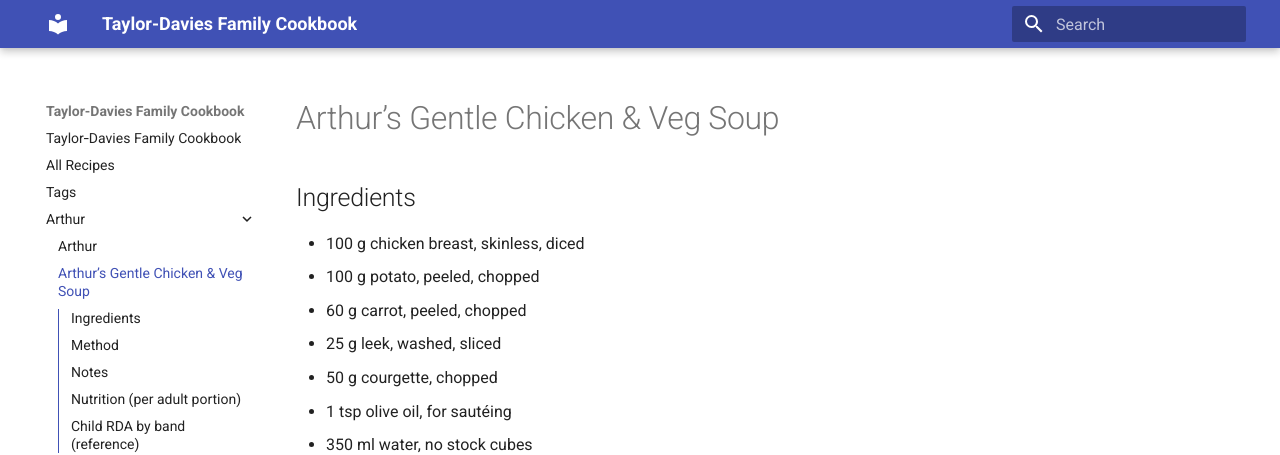
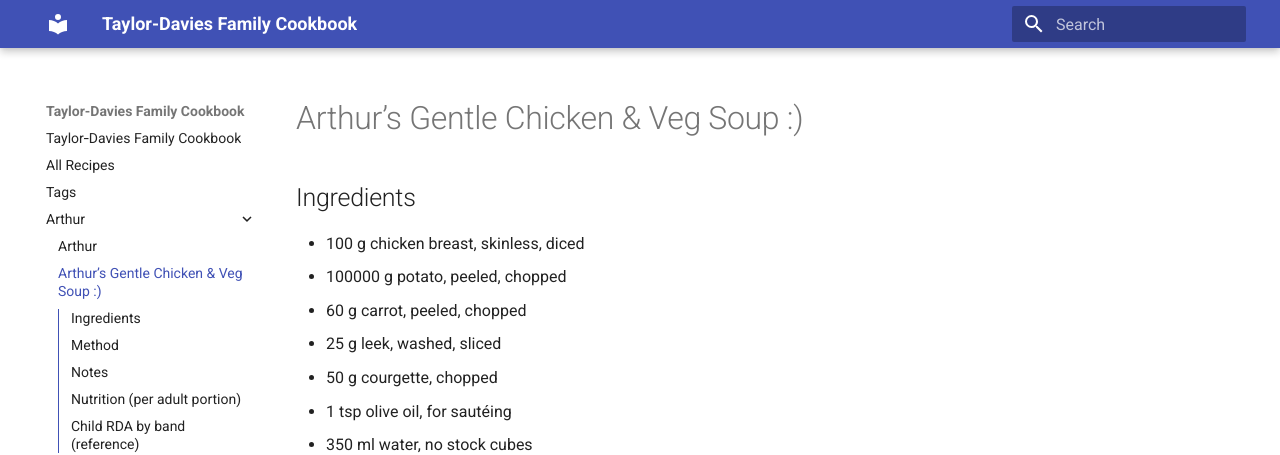
Before and after one commit to sjwdavies/cookbook, an MkDocs documentation site: the page built from recipes/arthur/arthur-gentle-chicken-veg-soup.md, in a window 1280 px wide and 900 px high. Shown: the top 455 px of the window. Built offline with MkDocs 1.6.1 and Material for MkDocs 9.7.7, drawn with Linux system fonts in a browser that asks for light colours.

Commit message:
chore: sync recipes + indexes

```diff
--- a/recipes/arthur/arthur-gentle-chicken-veg-soup.md
+++ b/recipes/arthur/arthur-gentle-chicken-veg-soup.md
@@ -1,5 +1,5 @@
 ---
-title: "Arthur’s Gentle Chicken & Veg Soup"
+title: "Arthur’s Gentle Chicken & Veg Soup :)"
 slug: "arthur-gentle-chicken-veg-soup"
 categories:
   - arthur
@@ -12,12 +12,13 @@ tags:
   - soup maker
 audience: Arthur (7–12 months, weaning)
 source: "/home/runner/work/cookbook/cookbook/data/recipes/arthur-gentle-chicken-veg-soup.json"
+source_digest: 4e16feaf3582c610b670afcdfa89f5fb8694dc5bbcdbd5f25ee8428434e5e9fa
 ---
 
 ## Ingredients
 
 - 100 g chicken breast, skinless, diced
-- 100 g potato, peeled, chopped
+- 100000 g potato, peeled, chopped
 - 60 g carrot, peeled, chopped
 - 25 g leek, washed, sliced
 - 50 g courgette, chopped
```
Also changed, not shown: recipes/mid-week-meals/butter-chicken-mild.md (+1 -0 lines).
